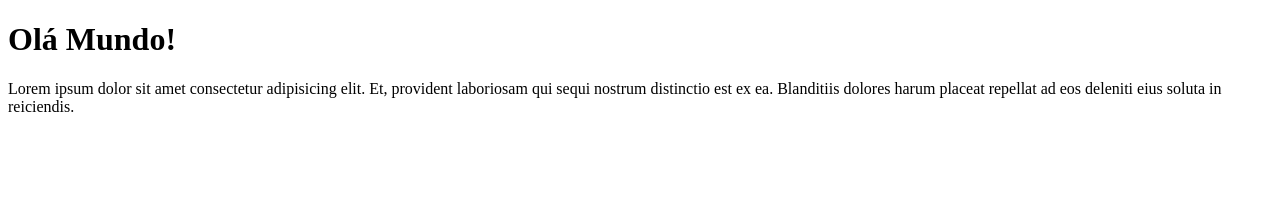
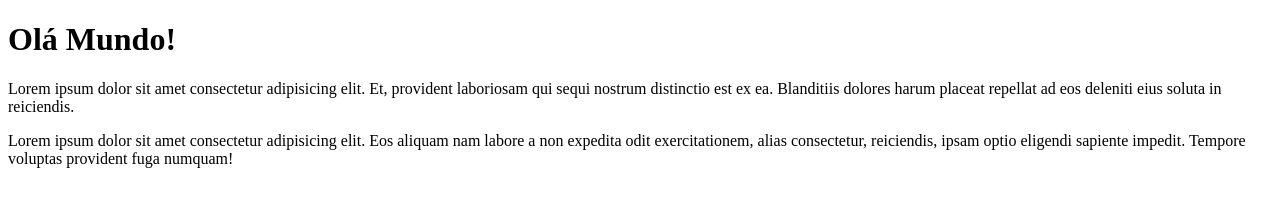
Before and after one commit to WilliamAraujo777/Ola-Mundo, a plain HTML site: page site-exemplo/index.html in a window 1280 px wide. Drawn offline with Linux system fonts and the light colour scheme.

Commit message:
Update index.html

```diff
--- a/site-exemplo/index.html
+++ b/site-exemplo/index.html
@@ -10,7 +10,7 @@
     <h1>Olá Mundo!</h1>
     <p>Lorem ipsum dolor sit amet consectetur adipisicing elit. Et, provident laboriosam qui sequi nostrum distinctio est ex ea. Blanditiis dolores harum placeat repellat ad eos deleniti eius soluta in reiciendis.</p>
 
-
+    <p>Lorem ipsum dolor sit amet consectetur adipisicing elit. Eos aliquam nam labore a non expedita odit exercitationem, alias consectetur, reiciendis, ipsam optio eligendi sapiente impedit. Tempore voluptas provident fuga numquam!</p>
 
 </body>
 </html>
```
